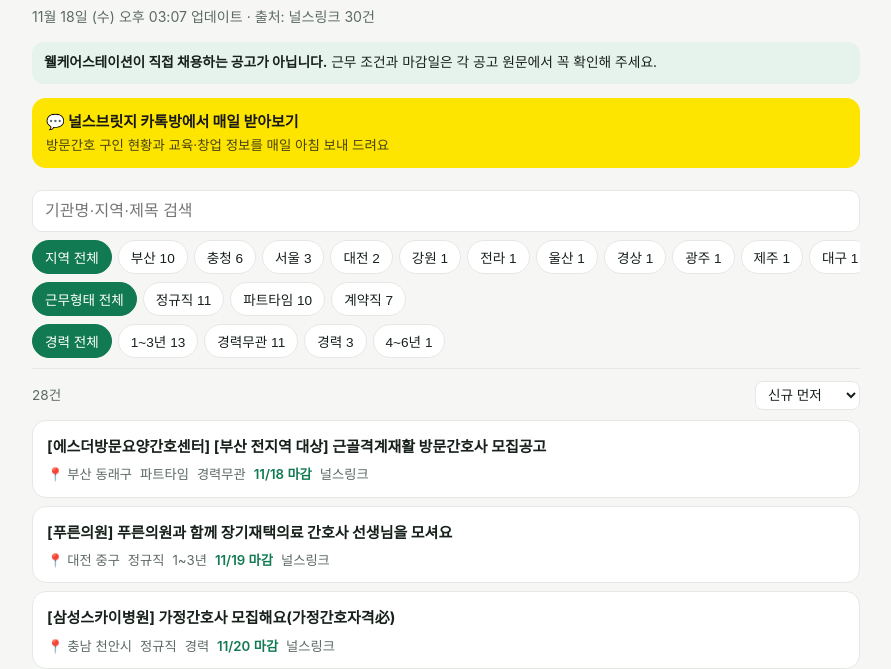
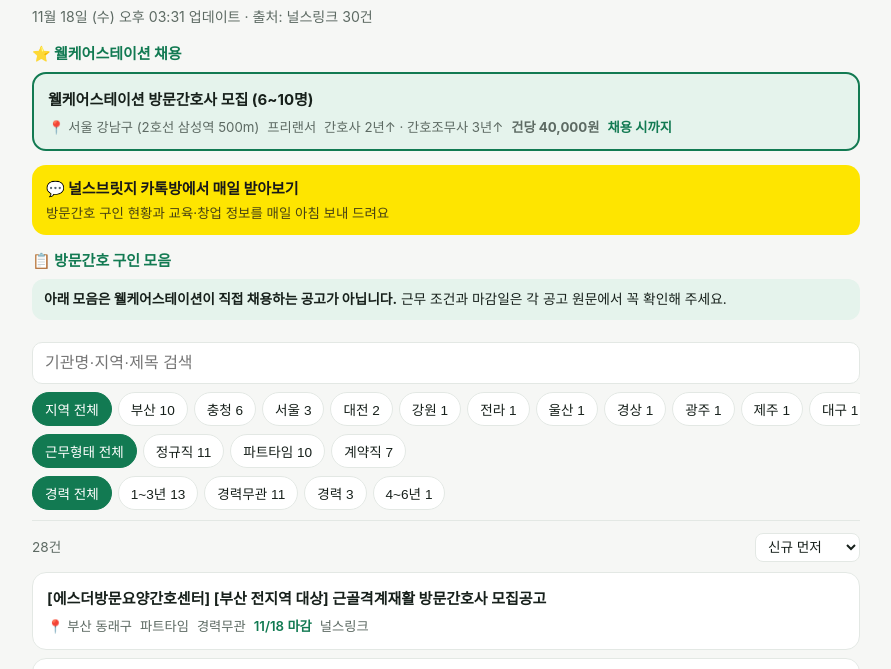
Before and after one commit to Grey-ywkim/nursebridge-jobs, a plain HTML site: page index.html in a window 1280 px wide. Shown: the part 51-720 px from the top of the page, without its empty margins (194-1085 px from the left). Drawn offline with Linux system fonts and the light colour scheme.

Commit message:
2026-11-18 구인 현황 28건

```diff
--- a/index.html
+++ b/index.html
@@ -26,6 +26,8 @@ select{border:1px solid var(--line);background:var(--card);color:var(--ink);bord
 .card:hover{border-color:var(--brand)}.t{font-weight:700;margin:2px 0 6px;word-break:keep-all}
 .tags{display:flex;flex-wrap:wrap;gap:4px 8px;color:var(--muted);font-size:.83rem}.new{color:var(--new);font-weight:800;margin-right:4px}
 .dl{color:var(--brand);font-weight:600}
+.pin{margin:0 0 14px}.pin-h{font-weight:800;margin:0 0 6px;color:var(--brand)}
+.pin-card{border:2px solid var(--brand);background:var(--brand-soft)}
 .join{display:block;background:#FEE500;color:#191919;border-radius:14px;padding:12px 14px;margin:0 0 14px;text-decoration:none}
 .join-t{display:block;font-weight:800}.join-s{display:block;font-size:.84rem;opacity:.8;margin-top:2px}.empty{text-align:center;color:var(--muted);padding:40px 0}
 footer{color:var(--muted);font-size:.83rem;margin-top:24px;border-top:1px solid var(--line);padding-top:14px}footer a{color:var(--brand)}
@@ -34,9 +36,11 @@ footer{color:var(--muted);font-size:.83rem;margin-top:24px;border-top:1px solid
 <body>
 <div class="wrap">
   <h1>11/18(수) 방문간호 구인 현황</h1>
-  <p class="sub">11월 18일 (수) 오후 03:07 업데이트 · 출처: 널스링크 30건</p>
-  <div class="notice"><b>웰케어스테이션이 직접 채용하는 공고가 아닙니다.</b> 근무 조건과 마감일은 각 공고 원문에서 꼭 확인해 주세요.</div>
+  <p class="sub">11월 18일 (수) 오후 03:31 업데이트 · 출처: 널스링크 30건</p>
+  <section class="pin" aria-label="웰케어스테이션 채용"><p class="pin-h">⭐ 웰케어스테이션 채용</p><a class="card pin-card" href="https://www.saramin.co.kr/zf_user/jobs/view?rec_idx=54843881" target="_blank" rel="noopener"><div class="t">웰케어스테이션 방문간호사 모집 (6~10명)</div><div class="tags"><span>📍 서울 강남구 (2호선 삼성역 500m)</span><span>프리랜서</span><span>간호사 2년↑ · 간호조무사 3년↑</span><span><b>건당 40,000원</b></span><span><span class="dl">채용 시까지</span></span></div></a></section>
   <a class="join" href="https://open.kakao.com/o/prrqmwHi" target="_blank" rel="noopener" data-where="top"><span class="join-t">💬 널스브릿지 카톡방에서 매일 받아보기</span><span class="join-s">방문간호 구인 현황과 교육·창업 정보를 매일 아침 보내 드려요</span></a>
+  <p class="pin-h">📋 방문간호 구인 모음</p>
+  <div class="notice"><b>아래 모음은 웰케어스테이션이 직접 채용하는 공고가 아닙니다.</b> 근무 조건과 마감일은 각 공고 원문에서 꼭 확인해 주세요.</div>
   <div class="bar">
     <input type="search" id="q" placeholder="기관명·지역·제목 검색" aria-label="검색">
     <div class="row" id="f-r" aria-label="지역"></div>
```
